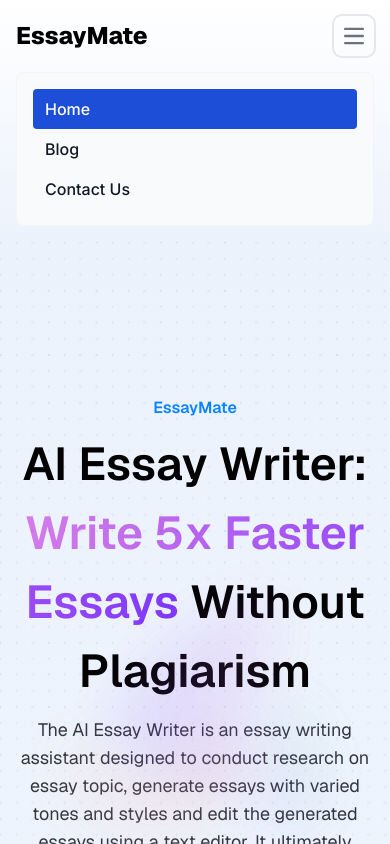
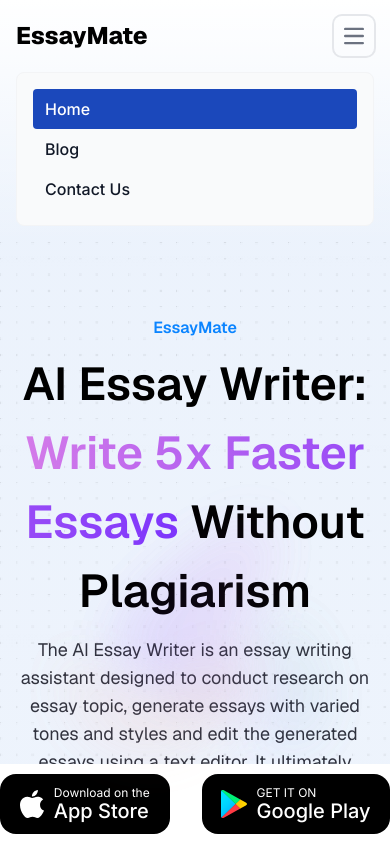
Before and after one commit to sametbalci/Essaymate, a Next.js app: page / in a window 390 px wide. Both pictures are taken after a click on the button "Open main menu". Shown: the top 844 px of the page. Built offline with nearby package versions, Linux system fonts and the light colour scheme.

Commit message:
feat: store buttons added

```diff
--- a/src/app/page.tsx
+++ b/src/app/page.tsx
@@ -56,8 +56,8 @@
 
   return (
     <main className="flex flex-col min-h-screen items-center justify-center bg-[url('../../public/Dot.svg')] overflow-hidden">
-      <div className="flex flex-col gap-[21px] justify-center items-center max-[450px]:w-full max-[450px]:max-w-[450px] max-w-[1440px] min-h-screen p-24 mb-10 -mt-20">
-        <div className="flex flex-row items-center max-[450px]:justify-center justify-between w-full h-[960px] max-[450px]:w-[390px] bg-[url('../../public/Gradient_Blur.svg')] bg-repeat-round">
+      <div className="flex flex-col gap-[21px] justify-center items-center max-[450px]:w-full max-[450px]:max-w-[450px] max-w-[1440px] min-h-screen p-24 mb-10 -mt-20 max-[450px]:-mt-40">
+        <div className="flex flex-row items-center max-[450px]:justify-center justify-between w-full h-[960px] max-[450px]:w-[390px] bg-[url('../../public/Gradient_Blur.svg')] bg-repeat-round z-40">
           <Image src={gradientBlur} alt="" className="w-full absolute" />
           <div className="flex flex-col w-[628px] h-[598px] max-[450px]:w-[360px] max-[450px]:items-center max-[450px]:justify-center gap-2.5 -z-10">
             <p className="font-geist font-semibold text-[#0A84FF] text-[16px] max-[450px]:items-center max-[450px]:justify-center">
@@ -91,9 +91,9 @@
                 4.6 Stars (78.9k Ratings)
               </p>
             </div>
-            <div className="flex flex-row gap-8 mt-5 max-[450px]:hidden">
+            <div className="flex flex-row gap-8 md:mt-5 max-[450px]:fixed max-[450px]:items-center max-[450px]:justify-center max-[450px]:bottom-0 max-[450px]:h-20 max-[450px]:w-full max-[450px]:bg-white" style={{zIndex: 99999}}>
               <div
-                className="flex flex-row items-center justify-center gap-2.5 w-[189px] h-[60px] rounded-2xl bg-black border-solid border-4 border-black/[.1] cursor-pointer"
+                className="flex flex-row items-center justify-center gap-2.5 w-[189px] h-[60px] rounded-2xl bg-black border-solid border-4 border-black/[.1] cursor-pointer z-40"
                 onClick={() =>
                   router.push(
                     "https://apps.apple.com/tr/app/essaymate-ai-essay-writer-hw/id6446486799?l=tr"
@@ -111,7 +111,7 @@
                 </div>
               </div>
               <div
-                className="flex flex-row items-center justify-center gap-2.5 w-[209px] h-[60px] rounded-2xl bg-black border-solid border-4 border-black/[.1] cursor-pointer"
+                className="flex flex-row items-center justify-center gap-2.5 w-[209px] h-[60px] rounded-2xl bg-black border-solid border-4 border-black/[.1] cursor-pointer z-40"
                 onClick={() =>
                   router.push(
                     "https://play.google.com/store/apps/details?id=com.ppyn.nexaai"
--- a/src/components/header.tsx
+++ b/src/components/header.tsx
@@ -54,7 +54,7 @@
     //   </div>
     // </div>
 
-    <nav className="md:flex md:fixed justify-center items-center w-full bg-gradient-to-b from-white to-white/0 md:h-20 z-20">
+    <nav className="md:flex md:fixed justify-center items-center w-full bg-gradient-to-b from-white to-white/0 md:h-20 z-50">
       <div className="max-w-screen-xl flex flex-wrap items-center justify-between mx-auto p-4 md:gap-[781px]">
         <Link href={"/"}>
           <p className="text-black text-2xl font-extrabold font-geist">
@@ -96,12 +96,11 @@
             <li>
               <Link href="/">
                 <p
-                  className={`flex md:items-center md:justify-center md:w-[84px] md:h-10 md:rounded-[50px] ${
+                  className={`flex md:items-center md:justify-center md:w-[84px] md:h-10 md:rounded-[50px] transition-all duration-200 ${
                     path === "/"
-                      ? "md:bg-[#1B48BB] text-white bg-blue-700"
-                      : "md:border md:border-black/20 md:text-[#1B48BB] md:hover:bg-[#1B48BB] md:hover:text-white md:hover:border-none transition-all duration-200"
+                      ? "md:bg-[#1B48BB] bg-[#1B48BB] text-white"
+                      : "md:border md:border-black/20 md:text-[#1B48BB] md:hover:bg-[#1B48BB] md:hover:text-white md:hover:border-none"
                   } py-2 px-3 rounded md:bg-transparent`}
-                  aria-current="page"
                 >
                   Home
                 </p>
@@ -112,24 +111,22 @@
                 <p
                   className={`flex md:items-center md:justify-center md:w-[75px] md:h-10 md:rounded-[50px] ${
                     path.startsWith("/blog")
-                      ? "md:bg-[#1B48BB] text-white bg-blue-700"
+                      ? "md:bg-[#1B48BB] bg-[#1B48BB] text-white"
                       : "md:border md:border-black/20 md:text-[#1B48BB] md:hover:bg-[#1B48BB] md:hover:text-white md:hover:border-none text-gray-900 rounded hover:bg-gray-100 transition-all duration-200"
                   } py-2 px-3 rounded md:bg-transparent`}
-                  aria-current="page"
                 >
                   Blog
                 </p>
               </Link>
             </li>
             <li>
-            <Link href="/contact">
+              <Link href="/contact">
                 <p
                   className={`flex md:items-center md:justify-center md:w-[125px] md:h-10 md:rounded-[50px] ${
                     path === "/contact"
-                      ? "md:bg-[#1B48BB] text-white bg-blue-700"
+                      ? "md:bg-[#1B48BB] bg-[#1B48BB] text-white"
                       : "md:border md:border-black/20 md:text-[#1B48BB] md:hover:bg-[#1B48BB] md:hover:text-white md:hover:border-none text-gray-900 rounded hover:bg-gray-100 transition-all duration-200"
                   } py-2 px-3 rounded md:bg-transparent`}
-                  aria-current="page"
                 >
                   Contact Us
                 </p>
```
